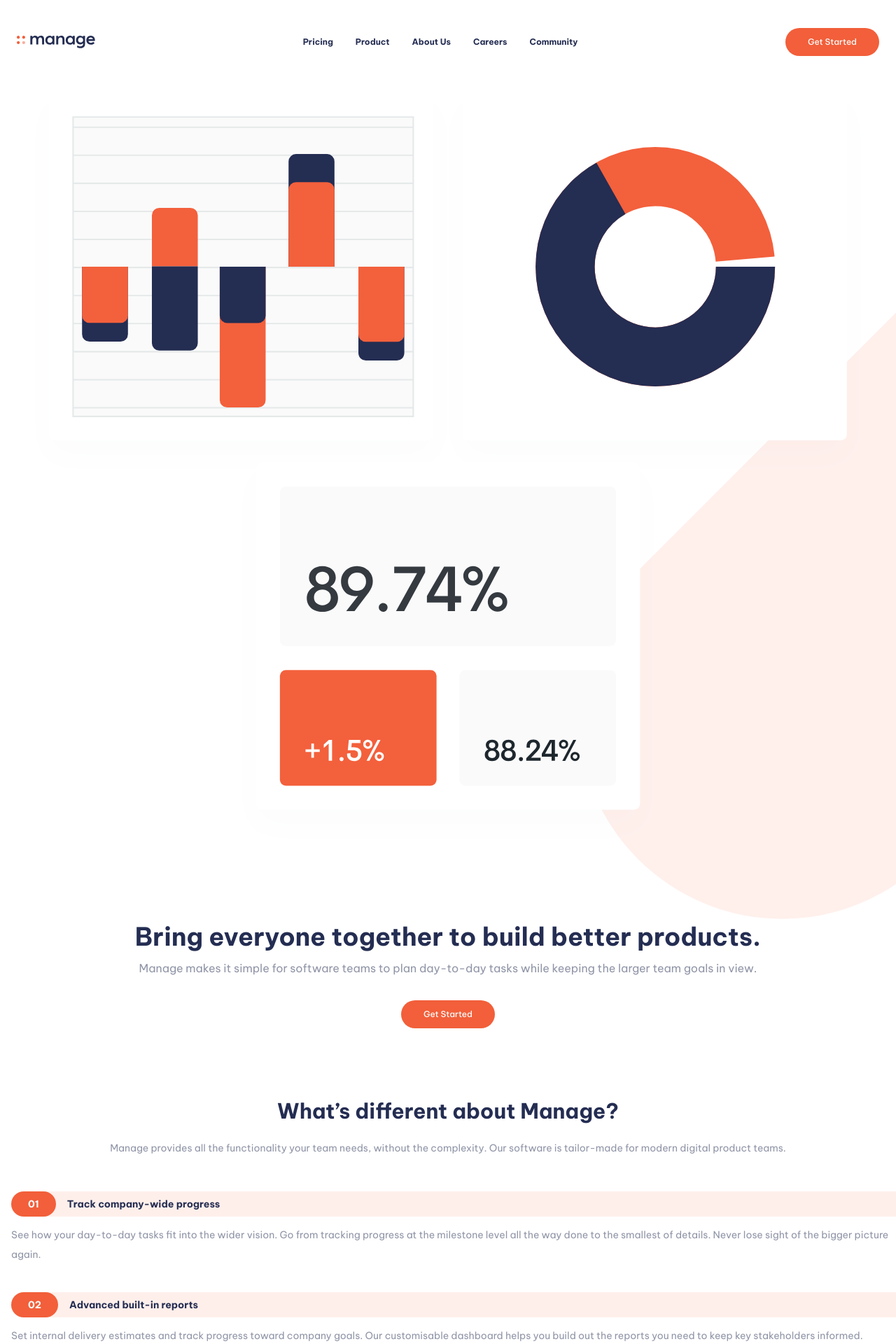
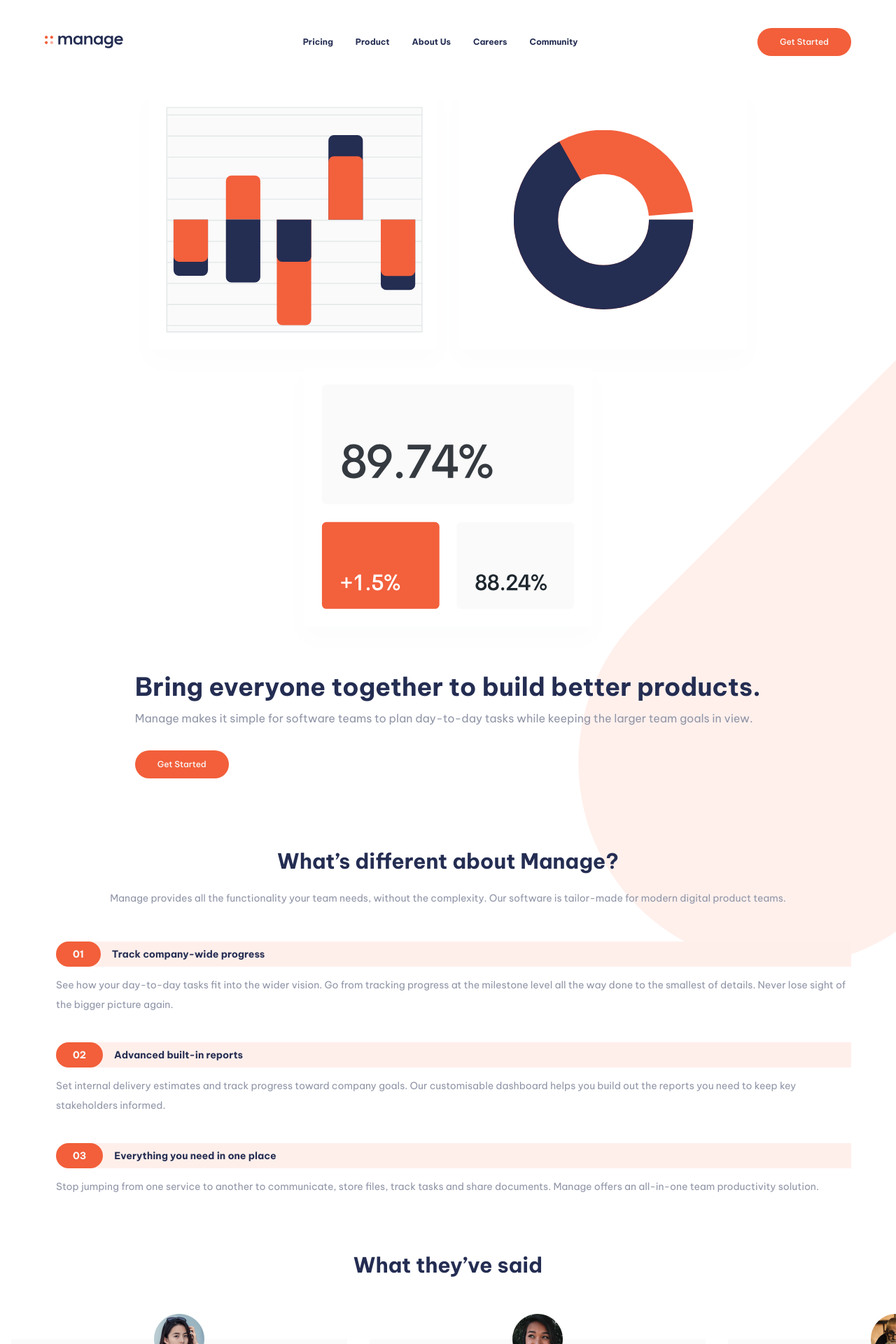
Before and after one commit to Saga-sanga/Manage-landing-page, a React (Vite) app: page / in a window 1280 px wide. Shown: the top 1920 px of the page at 70% size. Built offline with nearby package versions, Linux system fonts and the light colour scheme.

Commit message:
feat: Add desktop style to main content

```diff
--- a/src/App.tsx
+++ b/src/App.tsx
@@ -19,11 +19,11 @@ function App() {
       <HeaderNav/>
       <PromoContent/>
 
-      <article className='flex flex-col gap-12 py-8'>
+      {/* <article className='flex flex-col gap-12 py-8'>
         <h3 className='font-bold text-3xl text-center'>What they’ve said</h3>
         <SliderCarousel/>
         <a className='text-very-light-gray self-center mt-6 sm:mt-0 font-medium text-xs bg-bright-red px-8 py-3 rounded-full cursor-pointer' href="">Get Started</a>
-      </article>
+      </article>       */}
 
       <article className='flex flex-col gap-8 items-center content-center px-8 py-20 bg-[url(./assets/bg-simplify-section-mobile.svg)] bg-left bg-no-repeat bg-auto bg-bright-red'>
         <h1 className='text-very-light-gray text-4xl text-center font-bold leading-tight'>Simplify how your team works today.</h1>
--- a/src/components/HeaderNav.tsx
+++ b/src/components/HeaderNav.tsx
@@ -25,17 +25,17 @@ export default function HeaderNav() {
   // className='bg-[url(./assets/bg-tablet-pattern.svg)] bg-no-repeat bg-cover bg-[3rem_-5rem]'
 
   return (
-    <div className='px-4 absolute w-full'>
+    <div className='px-4 absolute flex justify-center w-full'>
       <div onClick={handleClick} className={`${visibility} fixed w-screen h-screen modal-overlay scale-110 z-20`}></div>
-      <nav className='flex relative justify-between items-center px-2 py-10 z-30'>
+      <nav className='flex relative justify-between items-center flex-grow max-w-6xl px-2 md:px-0 py-10 z-30'>
         <img className='w-28' src={logo} alt="Manage Logo" />
         <div id='mobile-nav' className={`absolute md:static md:ml-0 md:translate-y-0 left-2/4 ${divPos} ml-[-45vw] transition-transform duration-300`}>
           <ul className='flex flex-col items-center gap-6 md:gap-8 w-[90vw] md:flex-row md:p-0 md:w-auto md:bg-transparent md:text-xs bg-white rounded p-12 font-bold'>
-            <li>Pricing</li>
-            <li>Product</li>
-            <li>About Us</li>
-            <li>Careers</li>
-            <li>Community</li>
+            <li className='cursor-pointer'>Pricing</li>
+            <li className='cursor-pointer'>Product</li>
+            <li className='cursor-pointer'>About Us</li>
+            <li className='cursor-pointer'>Careers</li>
+            <li className='cursor-pointer'>Community</li>
           </ul>
         </div>
 
--- a/src/components/PromoContent.tsx
+++ b/src/components/PromoContent.tsx
@@ -1,12 +1,15 @@
 import illustrationIntro from '../assets/illustration-intro.svg';
+import SliderCarousel from '../components/SliderCarousel';
 
 export default function PromoContent() {
   return (
-    <main className='pt-28'>
-        <article className='flex flex-col items-center text-center bg-[url(./assets/bg-tablet-pattern.svg)] bg-no-repeat bg-[length:85%] bg-[430%_25%] px-7 gap-24'>
-          <img className='w-full' src={illustrationIntro} alt="charts and percentages image" />
+    <main className='bg-[url(./assets/bg-tablet-pattern.svg)] bg-no-repeat bg-[length:85%] bg-[430%_25%]'>
+      <section className='flex flex-col items-center pt-28'>
+        <article className='flex flex-col items-center text-center gap-24 max-w-6xl'>
+          <div className='flex flex-col gap-4'>
+            <img className='w-full px-4' src={illustrationIntro} alt="charts and percentages image" />
 
-          <div className='flex flex-col items-center gap-2'>
+            <div className='flex flex-col items-center gap-2 px-7 md:items-start md:text-left'>
               <h1 className='text-4xl font-bold leading-tight'>Bring everyone together to build better products.</h1>
               <p className='text-dark-grayish-blue font-normal leading-7'>
                 Manage makes it simple for software teams to plan day-to-day
@@ -14,8 +17,10 @@ export default function PromoContent() {
               </p>
               <a className='text-very-light-gray font-medium text-xs mt-6 bg-bright-red px-8 py-3 rounded-full cursor-pointer' href="">Get Started</a>
             </div>
+          </div>
 
-          <div className='flex flex-col items-center gap-4'>
+          <div>
+            <div className='flex flex-col items-center gap-4 px-7 md:text-left'>
               <h2 className='text-3xl font-bold leading-normal'>What’s different about Manage?</h2>
               <p className='text-dark-grayish-blue text-sm leading-7'>
                 Manage provides all the functionality your team needs, without
@@ -23,9 +28,8 @@ export default function PromoContent() {
                 product teams.
               </p>
             </div>
-        </article>
 
-        <div className='my-12 text-sm flex flex-col gap-10'>
+            <div className='my-12 text-sm flex flex-col gap-10 text-left'>
               <div className='ml-4'>
                 <h3 className='font-bold flex gap-4 items-center bg-very-pale-red relative z-10'>
                   <span className='before:content-[""] before:z-[-1] before:absolute before:top-0 before:left-[-2rem] before:w-12 before:h-full before:bg-white relative text-very-light-gray bg-bright-red px-6 py-2 rounded-full'>01</span>
@@ -60,6 +64,15 @@ export default function PromoContent() {
                 </p>
               </div>
             </div>
+          </div>
+        </article>
+      </section>
+
+      <article className='flex flex-col gap-12 py-8'>
+        <h3 className='font-bold text-3xl text-center'>What they’ve said</h3>
+        <SliderCarousel/>
+        <a className='text-very-light-gray self-center mt-6 sm:mt-0 font-medium text-xs bg-bright-red px-8 py-3 rounded-full cursor-pointer' href="">Get Started</a>
+      </article>
     </main>
   )
 }
```
Lines whose indentation alone changed are shown as unchanged.
